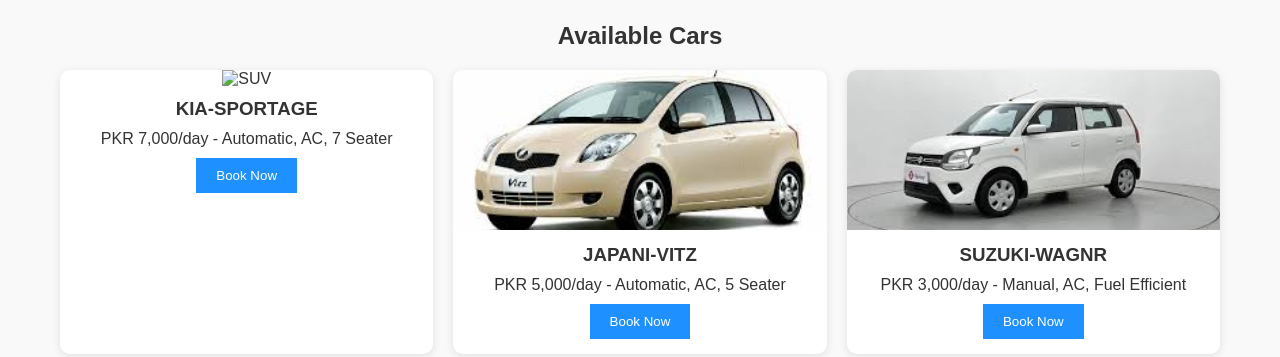
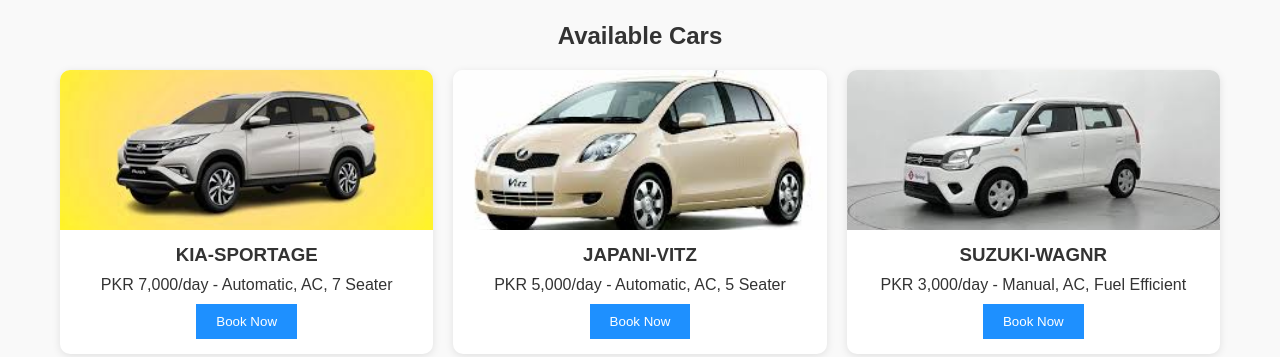
Before and after one commit to ghs375jb/alchaudhary, a plain HTML site: page index.html in a window 1280 px wide. Shown: the part 521-878 px from the top of the page. Drawn offline with Linux system fonts and the light colour scheme; files whose address does not match are found by name.

Commit message:
Update index.html

```diff
--- a/index.html
+++ b/index.html
@@ -107,7 +107,7 @@
     <h2 style="text-align:center; margin-bottom: 20px;">Available Cars</h2>
     <div class="cars">
       <div class="car">
-           <img src="images/kia.jpg" alt="SUV" width="400">
+                <img src="kia.jpg" alt="KIA Sportage">
         <h3>KIA-SPORTAGE</h3>
         <p>PKR 7,000/day - Automatic, AC, 7 Seater</p>
          <button onclick="showPhoneNumber()">Book Now</button>
```
